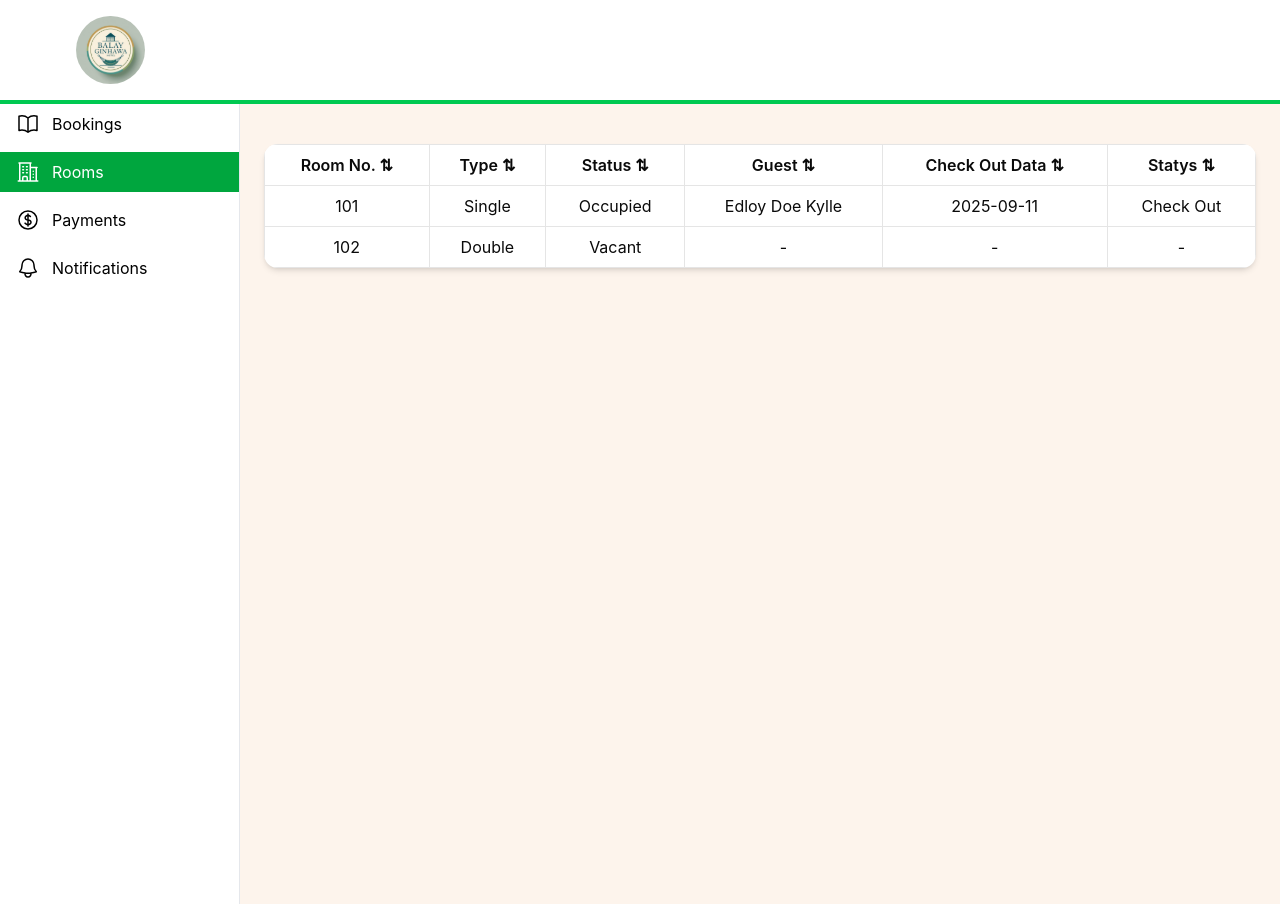
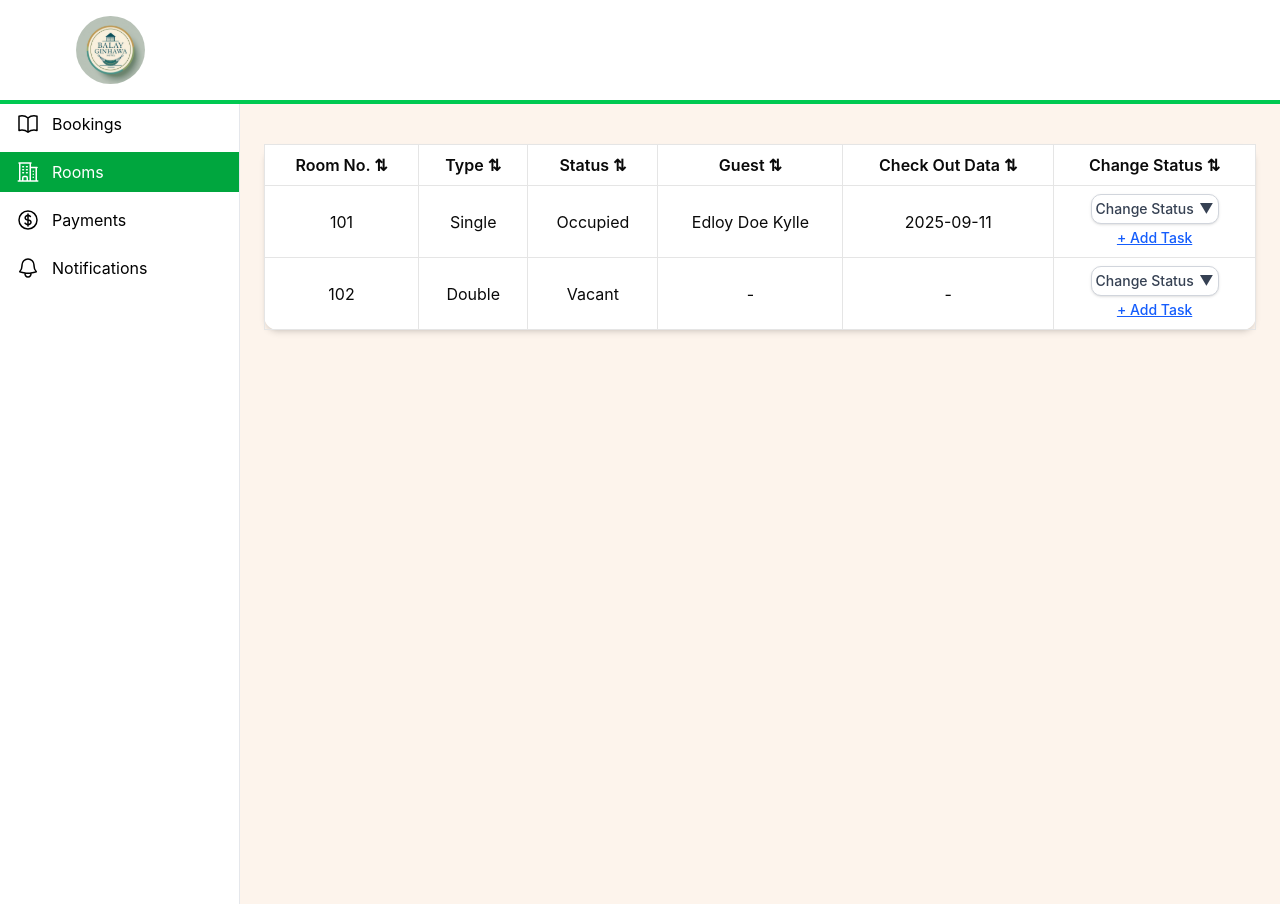
Before and after one commit to 4rl8/balay-ginhawa, a React (Vite) app in the folder balay-ginhawa/: page /frontdesk/rooms in a window 1280 px wide. Built offline with nearby package versions, Linux system fonts and the light colour scheme.

Commit message:
FrontDeskRoom Dropdown and popup

```diff
--- /dev/null
+++ b/balay-ginhawa/src/components/Dropdown.jsx
@@ -0,0 +1,144 @@
+import { useState } from "react";
+//Tailwind by KhyteGpt
+// A specialized Dropdown component for Status + Add Task Popup -KhyteGpt
+export default function Dropdown({ roomNo, onSelect, onAddTask }) {
+  //isOpen - boolean kung naka open ba yung dropdown o hindi
+  //setIsOpen - pang toggle o update ng state ng isOpen
+  const [isOpen, setIsOpen] = useState(false);
+
+  //selected - dito nakasave kung anong option yung napili sa dropdown
+  //setSelected - updater function para palitan yung laman ng selected
+  const [selected, setSelected] = useState(null);
+
+  //showPopup - boolean para malaman kung naka display ba yung popup o hindi
+  //setShowPopup - pang toggle ng popup visibility
+  const [showPopup, setShowPopup] = useState(false);
+
+  //taskDescription - state na magho-hold ng text input ng user para sa bagong task
+  //setTaskDescription - updater function para palitan yung laman ng taskDescription habang nagta-type
+  const [taskDescription, setTaskDescription] = useState("");
+
+  //label - default text na makikita sa dropdown bago pumili ng option
+  //options - listahan ng mga pwedeng pagpiliang status ng room
+  const label = "Change Status";
+  const options = ["Available", "Booked", "Maintenance"];
+
+  //handleSelect - function na tinatawag pag nag click ng isang option
+  //ilalagay sa selected state kung ano yung pinindot na option
+  //tatawagin si onSelect callback (kung meron pinasa galing sa parent component) at ibibigay yung option na pinili then
+  //isasara ang dropdown (setIsOpen(false))
+  const handleSelect = (option) => {
+    setSelected(option);
+    onSelect?.(option);
+    setIsOpen(false);
+  };
+
+  //handleAddTask - function para mag save ng bagong maintenance task
+  //icheck kung may laman si taskDescription gamit trim() para walang extra spaces
+  //kung may laman, tatawagin si onAddTask callback (kung meron) at ipapasa yung object na may roomNo at description
+  //ire-reset ang taskDescription para malinis ulit yung input box then isasara yung popup
+  const handleAddTask = () => {
+    if (taskDescription.trim()) {
+      onAddTask?.({ roomNo, taskDescription });
+      setTaskDescription("");
+      setShowPopup(false);
+    }
+  };
+
+  return (
+    <div className="relative inline-block text-left w-32">
+      {/* Dropdown Button
+          - Ito yung button na nakikita muna bago lumabas yung listahan ng options
+          - Kapag pinindot, itotoggle niya ang isOpen (true/false)
+          - Kung walang selected option, ipapakita niya yung default label na "Change Status"
+      */}
+      <button
+        onClick={() => setIsOpen(!isOpen)}
+        className="w-full bg-white border border-gray-300 rounded-lg shadow-sm px-1 py-1 text-sm font-medium text-gray-700 hover:bg-gray-50 flex justify-between items-center"
+      >
+        {selected || label}
+        <span>{isOpen ? "▲" : "▼"}</span>
+      </button>
+
+      {/* Dropdown Options
+          - Lalabas lang kapag true si isOpen
+          - options.map ay gagawa ng listahan ng div para sa bawat option
+          - Pag pinindot ang isang option, tatawag sa handleSelect(option)
+      */}
+      {isOpen && (
+        <div className="absolute z-10 mt-2 w-full bg-white border border-gray-200 rounded-lg shadow-lg">
+          {options.map((option, index) => (
+            <div
+              key={index}
+              onClick={() => handleSelect(option)}
+              className="px-4 py-2 text-sm text-gray-700 hover:bg-gray-100 cursor-pointer"
+            >
+              {option}
+            </div>
+          ))}
+        </div>
+      )}
+
+      {/* Add Task Button */}
+      <button
+        onClick={() => setShowPopup(true)}
+        className="mt-1 w-full text-sm font-medium underline text-blue-600 hover:text-blue-800"
+      >
+        + Add Task
+      </button>
+
+      {/* Popup Component
+          - Lalabas lang kapag true si showPopup
+          - Fixed positioning sa gitna ng screen (overlay style)
+          - May background overlay gamit "fixed inset-0"
+          - Z-index 50 para laging nasa ibabaw
+      */}
+      {showPopup && (
+        <div className="fixed inset-0 z-50 flex items-center justify-center">
+          <div className="bg-white border-2 border-green-600 rounded-xl shadow-lg p-6 w-[400px] relative">
+
+                {/* Popup Title */}
+            <h2 className="text-lg font-semibold mb-4">Add Maintenance Task:</h2>
+
+            <p className="mb-2">
+              {/* Display ng room number sa popup using roomNo na naka set sa FrontDeskRoom page */}
+              <strong>Room </strong> <strong>{roomNo}</strong>
+            </p>
+
+            <label className="block text-sm font-medium text-gray-700 mb-1">
+              Task Description:
+            </label>
+            <input
+              type="text"
+              value={taskDescription}
+              onChange={(e) => setTaskDescription(e.target.value)}
+              placeholder="Enter task description..."
+              className="w-full border px-3 py-2 rounded-lg mb-4"
+            />
+
+            {/* Action Buttons (Save + Cancel)
+                - Save Task (green) para i-save yung bagong task
+                - Cancel (gray) para isara lang yung popup nang walang gagawin
+                - Naka flex-row para magkatabi silang dalawa
+            */}
+            <div className="flex justify-center gap-30">
+              <button
+                onClick={handleAddTask}
+                className="px-4 py-2 bg-green-600 text-white rounded-lg hover:bg-green-700"
+              >
+                Save Task
+              </button>
+              <button
+                onClick={() => setShowPopup(false)}
+                className="px-4 py-2 bg-gray-300 text-gray-700 rounded-lg hover:bg-gray-400"
+              >
+                Cancel
+              </button>
+            </div>
+
+          </div>
+        </div>
+      )}
+    </div>
+  );
+}
--- /dev/null
+++ b/balay-ginhawa/src/components/popup.jsx
@@ -0,0 +1,42 @@
+import { useEffect } from "react";
+// Tailwind by KhyteGpt
+// Reusable Popup/Modal Component -KhyteGpt
+export default function Popup({ isOpen, onClose, children }) {
+  // useEffect hook para i-setup yung listener sa keyboard
+  // Idea: kapag pinindot ang Escape key, automatic magsasara si popup
+  useEffect(() => {
+    const handleEsc = (e) => {
+      if (e.key === "Escape") onClose?.(); // Safe call, kung may onClose function
+    };
+    window.addEventListener("keydown", handleEsc);
+    // Cleanup function para alisin yung event listener pag na-unmount
+    return () => window.removeEventListener("keydown", handleEsc);
+  }, [onClose]);
+
+  // Kung hindi open ang popup, wag na i-render (return null)
+  if (!isOpen) return null;
+
+  return (
+    // Background overlay
+    // Kapag pinindot ang area na ito (outside sa white box), magsasara ang popup
+    <div
+      className="fixed inset-0 z-50 flex items-center justify-center bg-black bg-opacity-50"
+      onClick={onClose}
+    >
+      {/* Popup container
+          - Gumamit ng e.stopPropagation() para hindi siya ma-trigger
+            kapag ang mismong loob ng popup ang pinindot
+      */}
+      <div
+        className="bg-white rounded-xl shadow-lg p-6 w-[400px] relative"
+        onClick={(e) => e.stopPropagation()}
+      >
+        {/* Children (dynamic content)
+            - Yung laman ng popup (form, text, buttons, etc.) ipapasa galing sa parent
+            - Wala nang X button dito, kung gusto magsara, gagawa na lang ng "Cancel" button sa parent
+        */}
+        {children}
+      </div>
+    </div>
+  );
+}
--- a/balay-ginhawa/src/components/table.jsx
+++ b/balay-ginhawa/src/components/table.jsx
@@ -101,7 +101,7 @@ export default function Table({ headers, rows }) {
   };
 
   return (
-    <table className="min-w-full bg-white rounded-xl overflow-hidden shadow-md mt-4 text-center">
+    <table className="min-w-full bg-white rounded-xl shadow-md mt-4 text-center">
       <thead className="bg-white">
         <tr>
           {headers.map((header, index) => (
--- a/balay-ginhawa/src/pages/front-desk/FrontDeskRooms.jsx
+++ b/balay-ginhawa/src/pages/front-desk/FrontDeskRooms.jsx
@@ -1,25 +1,42 @@
 
 import { FrontDeskHeader } from "@/components/FrontDeskHeader";
 import { FrontDeskSidePanel } from "@/components/FrontDeskSidePanel";
+import { useState } from "react";
+
+import Dropdown from "@/components/Dropdown";
 import Table from "@/components/Table";
+
 export function FrontDeskRooms() {
-    const headers = ["Room No.", "Type", "Status", "Guest", "Check Out Data", "Statys"];
-    const rows = [
-        ["101", "Single", "Occupied", "Edloy Doe Kylle", "2025-09-11", "Check Out"],
-        ["102", "Double", "Vacant", "-", "-", "-"],
-    ];
+    const headers = ["Room No.", "Type", "Status", "Guest", "Check Out Data", "Change Status", ];
+
+    const [rows, setRows] = useState ([
+        ["101", "Single", "Occupied", "Edloy Doe Kylle", "2025-09-11"],
+        ["102", "Double", "Vacant", "-", "-"],
+    ]);
+
+    const handleStatusChange = (rowIndex, newStatus) => {
+        setRows(prevRows =>
+            prevRows.map((row, i) =>
+                i === rowIndex ? [...row.slice(0, 2), newStatus, ...row.slice(3)] : row
+            )
+        );
+    };
+
+    const rowsWithDropdown = rows.map((row, i) => [
+        ...row,
+        <Dropdown key={i} roomNo={row[0]} onSelect={(value) => handleStatusChange(i, value)} />
+    ]);
+
   return (
     <>
         <title>balay Ginhawa</title>
 
-
             <FrontDeskHeader />
-
 
             <div className="flex">
                 <FrontDeskSidePanel active="Rooms" />
                 <main className="flex-1 p-6 bg-[#FDF4EC] min-h-screen">
-                    <Table headers={headers} rows={rows} />
+                    <Table headers={headers} rows={rowsWithDropdown} />
                 </main>
 
             </div>
```
